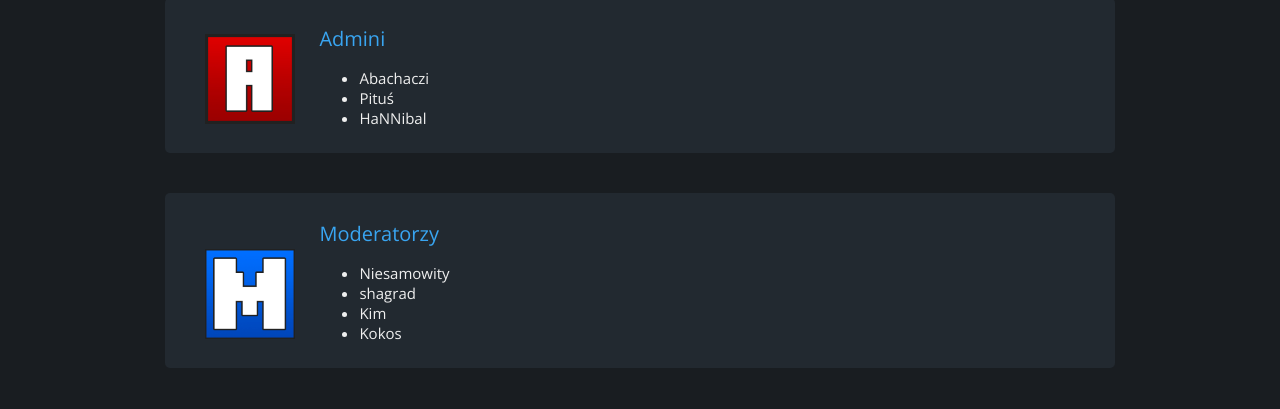
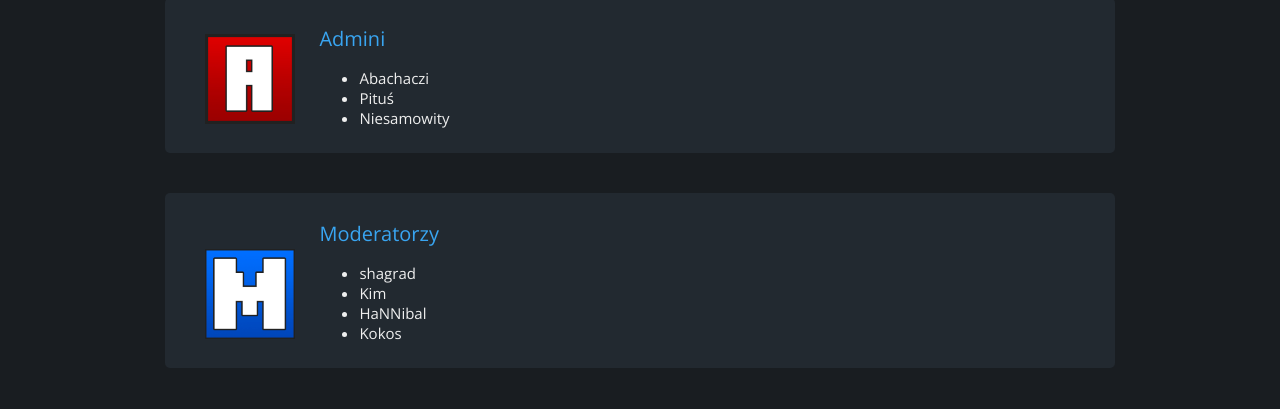
Before and after one commit to scooredmars/strona, a Jekyll site: the page built from czlonkowie-administracji.html, in a window 1280 px wide. Shown: the part 1066-1475 px from the top of the page. Built offline with Jekyll 4.4.1, drawn with Linux system fonts in a browser that asks for light colours; part of the change alters nothing that is shown.

```diff
--- a/czlonkowie-administracji.html
+++ b/czlonkowie-administracji.html
@@ -65,7 +65,7 @@ permalink: /czlonkowie-administracji/
 				<ul>
 					<li>Abachaczi</li>
 					<li>Pituś</li>
-					<li>HaNNibal</li>
+					<li>Niesamowity</li>
 				</ul>
 			</div>
 
@@ -79,9 +79,9 @@ permalink: /czlonkowie-administracji/
 			<div class="entrytxt">
 				<h2>Moderatorzy</h2>
 				<ul>
-					<li>Niesamowity</li>
 					<li>shagrad</li>
 					<li>Kim</li>
+					<li>HaNNibal</li>
 					<li>Kokos</li>
 				</ul>
 			</div>
```
